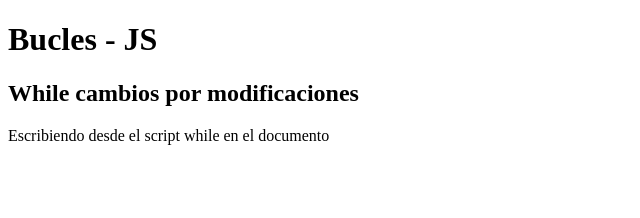
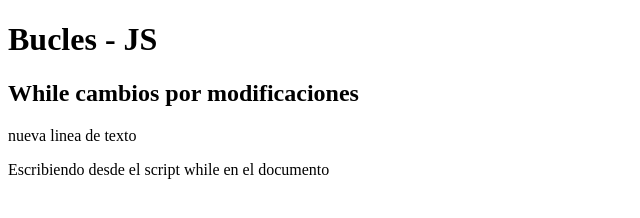
Before and after one commit to Nacho998/Digitalers-2023-bucles, a plain HTML site: page index.html in a window 1280 px wide. Shown: the whole page, without its empty margins (0-640 px from the left). Drawn offline with Linux system fonts and the light colour scheme.

Commit message:
nuevo parrafo añadido en el index

```diff
--- a/index.html
+++ b/index.html
@@ -9,6 +9,8 @@
     <h1>Bucles - JS</h1>
     <h2>While cambios por modificaciones</h2>
 
+    <p>nueva linea de texto</p>
+
     <script src="/js/while.js"></script>
 </body>
 </html>
```
